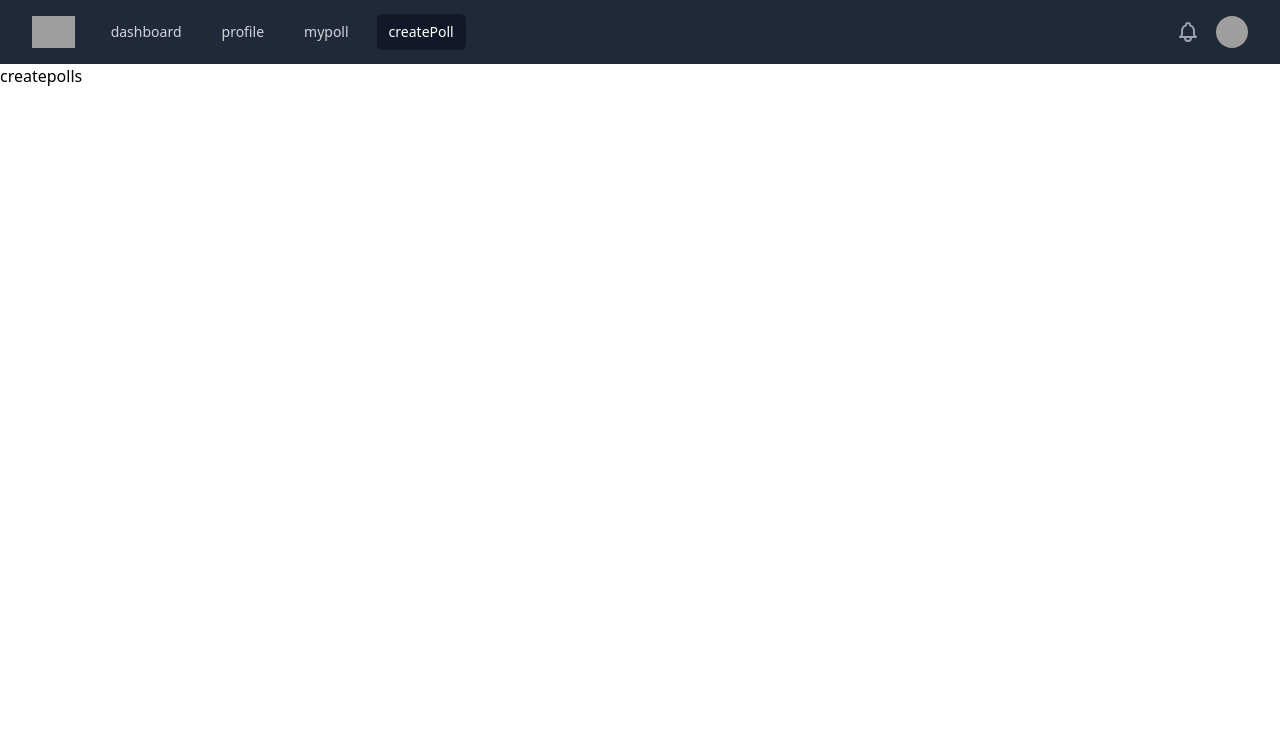
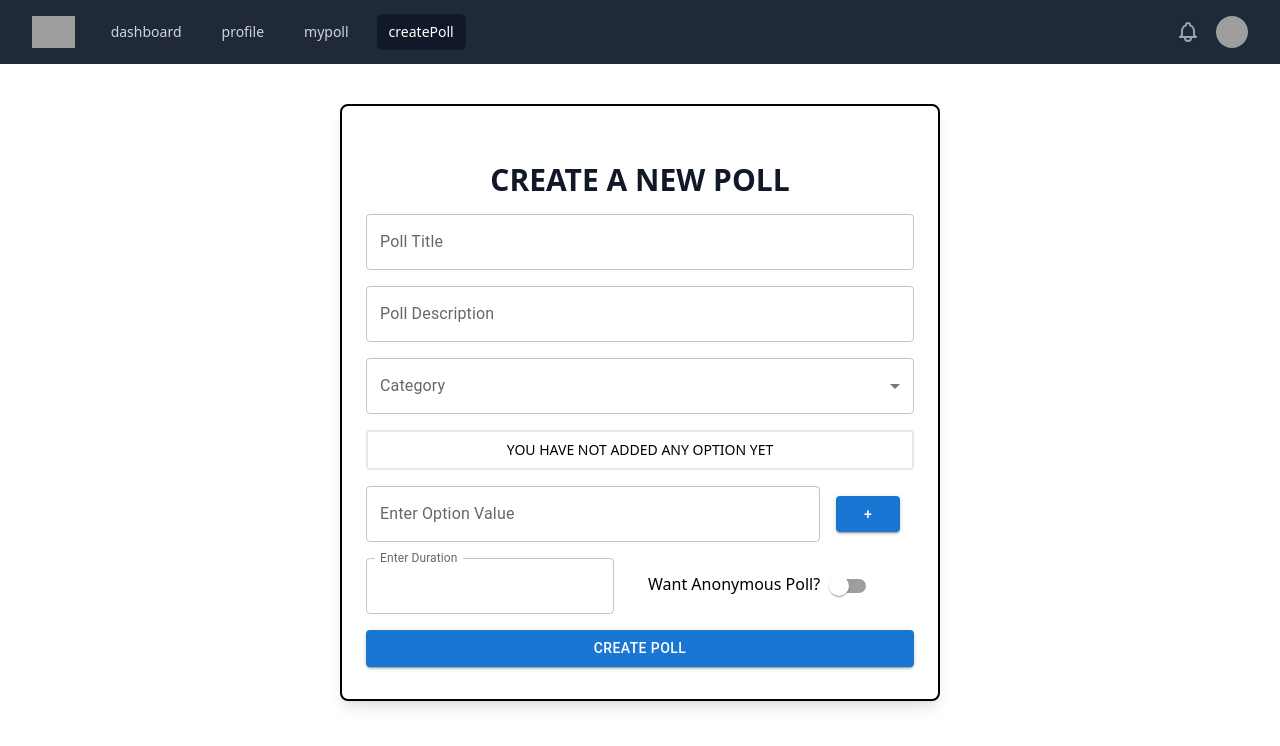
Before and after one commit to masads/Pollkaro, a React (Create React App) app in the folder client/: page /createpoll in a window 1280 px wide. Shown: the top 746 px of the page. Built offline with nearby package versions, Linux system fonts and the light colour scheme; grey boxes are pictures that could not be loaded.

Commit message:
Added Create Poll

```diff
--- /dev/null
+++ b/client/src/components/PollOptions.js
@@ -0,0 +1,51 @@
+import React, { useEffect } from "react";
+import Grid from "@mui/material/Grid";
+import Button from "@mui/material/Button";
+
+function PollItem(props) {
+  return (
+    <Grid container item spacing={2} xs={12} alignItems="center">
+      <Grid item xs={10}>
+        <div className="rounded text-center p-2 border-[1px] border-black">
+          <p>{props.value}</p>
+        </div>
+      </Grid>
+      <Grid item xs={2}>
+        <Button
+          color="error"
+          variant="contained"
+          onClick={() => {
+            props.deleteOption(props.index);
+          }}
+        >
+          -
+        </Button>
+      </Grid>
+    </Grid>
+  );
+}
+
+function PollOptions(props) {
+  const [listItems, setListItems] = React.useState([]);
+  useEffect(() => {
+    const data = props.data;
+    const listItems = data.map((element, i) => (
+      <PollItem
+        key={i.toString()}
+        value={element}
+        deleteOption={props.deleteOption}
+        index={i}
+      />
+    ));
+    setListItems(listItems);
+    console.log("listItems", listItems);
+  }, [props.data]);
+
+  return (
+    <Grid container spacing={1}>
+      {listItems}
+    </Grid>
+  );
+}
+
+export default PollOptions;
--- a/client/src/pages/CreatePoll.js
+++ b/client/src/pages/CreatePoll.js
@@ -1,12 +1,252 @@
-import React from 'react'
-import Navbar from '../components/Navbar'
-function createPoll({active}) {
+import React from "react";
+import { useState, useEffect } from "react";
+import Navbar from "../components/Navbar";
+import Container from "@mui/material/Container";
+import TextField from "@mui/material/TextField";
+import Grid from "@mui/material/Grid";
+import Select from "@mui/material/Select";
+import MenuItem from "@mui/material/MenuItem";
+import FormControl from "@mui/material/FormControl";
+import InputLabel from "@mui/material/InputLabel";
+import Typography from "@mui/material/Typography";
+import Button from "@mui/material/Button";
+import Switch from "@mui/material/Switch";
+import PollOptions from "../components/PollOptions";
+import FormControlLabel from "@mui/material/FormControlLabel";
+import Snackbar from "@mui/material/Snackbar";
+import MuiAlert from "@mui/material/Alert";
+
+function CreatePoll({ active }) {
+  const [options, setOptions] = useState([]);
+  const [optionValue, setOptionValue] = useState("");
+  const [titleValue, setTitleValue] = useState("");
+  const [descriptionValue, setDescriptionValue] = useState("");
+  const [categoryValue, setCategoryValue] = useState("");
+  const [imagePath, setImagePath] = useState("");
+  const [isAnonymous, setIsAnonymous] = useState(false);
+  const [durationValue, setDurationValue] = useState(false);
+
+  const [open, setOpen] = React.useState(false);
+
+  const handleSClick = () => {
+    setOpen(true);
+  };
+
+  const handleSClose = (event, reason) => {
+    if (reason === "clickaway") {
+      return;
+    }
+
+    setOpen(false);
+  };
+
+  let deleteOption = (i) => {
+    console.log("deleteOption", i);
+    setOptions([...options.filter((element, index) => index != i)]);
+  };
   return (
     <>
-        <Navbar name={"createPoll"}/>
-        createpolls
+      <Navbar name={"createPoll"} />
+      <Container
+        sx={{
+          marginTop: 5,
+          border: "solid black 2px",
+          justifyContent: "center",
+        }}
+        component="main"
+        maxWidth="sm"
+        className="shadow-lg rounded-lg p-8"
+      >
+        <Grid container spacing={2}>
+          <Grid item xs={12}>
+            <h2 className="mt-6 text-center text-3xl font-extrabold text-gray-900">
+              CREATE A NEW POLL
+            </h2>
+          </Grid>
+          <Grid item xs={12}>
+            <TextField
+              id=""
+              fullWidth
+              label="Poll Title"
+              variant="outlined"
+              value={titleValue}
+              onChange={(event) => {
+                setTitleValue(event.target.value);
+              }}
+            />
+          </Grid>
+          <Grid item xs={12}>
+            <TextField
+              fullWidth
+              id=""
+              label="Poll Description"
+              multiline
+              maxRows={4}
+              variant="outlined"
+              value={descriptionValue}
+              onChange={(event) => {
+                setDescriptionValue(event.target.value);
+              }}
+            />
+          </Grid>
+          {/* <Grid item xs={12}>
+            <div className="mt-1 flex justify-center px-6 pt-5 pb-6 border-2 border-gray-300 border-dashed rounded-md">
+              <div className="space-y-1 text-center">
+                <svg
+                  className="mx-auto h-12 w-12 text-gray-400"
+                  stroke="currentColor"
+                  fill="none"
+                  viewBox="0 0 48 48"
+                  aria-hidden="true"
+                >
+                  <path
+                    d="M28 8H12a4 4 0 00-4 4v20m32-12v8m0 0v8a4 4 0 01-4 4H12a4 4 0 01-4-4v-4m32-4l-3.172-3.172a4 4 0 00-5.656 0L28 28M8 32l9.172-9.172a4 4 0 015.656 0L28 28m0 0l4 4m4-24h8m-4-4v8m-12 4h.02"
+                    stroke-width="2"
+                    stroke-linecap="round"
+                    stroke-linejoin="round"
+                  />
+                </svg>
+                <div className="flex text-sm text-gray-600">
+                  <label
+                    htmlFor="file-upload"
+                    className="relative cursor-pointer bg-white rounded-md font-medium text-indigo-600 hover:text-indigo-500 focus-within:outline-none focus-within:ring-2 focus-within:ring-offset-2 focus-within:ring-indigo-500"
+                  >
+                    <span>Upload a file</span>
+                    <input
+                      id="file-upload"
+                      name="file-upload"
+                      type="file"
+                      className="sr-only"
+                    />
+                  </label>
+                  <p className="pl-1">or drag and drop</p>
+                </div>
+                <p className="text-xs text-gray-500">
+                  PNG, JPG, GIF up to 10MB
+                </p>
+              </div>
+            </div>
+          </Grid> */}
+          <Grid item xs={12}>
+            <FormControl fullWidth>
+              <InputLabel id="demo-simple-select-label">Category</InputLabel>
+              <Select
+                labelId="demo-simple-select-label"
+                id="demo-simple-select"
+                value={categoryValue}
+                label="Category"
+                fullWidth
+                onChange={(event) => {
+                  setCategoryValue(event.target.value);
+                }}
+              >
+                <MenuItem value={1}>Health</MenuItem>
+                <MenuItem value={2}>Education</MenuItem>
+                <MenuItem value={3}>Entertainment</MenuItem>
+                <MenuItem value={4}>Politics</MenuItem>
+                <MenuItem value={5}>Sports</MenuItem>
+                <MenuItem value={6}>Other</MenuItem>
+              </Select>
+            </FormControl>
+          </Grid>
+          <Grid item xs={12}>
+            {options.length == 0 ? (
+              <div className="rounded text-center p-2 border-2 border-black-400">
+                <p className="text-sm">YOU HAVE NOT ADDED ANY OPTION YET</p>
+              </div>
+            ) : (
+              <PollOptions data={options} deleteOption={deleteOption} />
+            )}
+          </Grid>
+          <Grid container item spacing={2} xs={12} alignItems="center">
+            <Grid item xs={10}>
+              <TextField
+                id="outlined-name"
+                label="Enter Option Value"
+                value={optionValue}
+                fullWidth
+                onChange={(value) => {
+                  setOptionValue(value.target.value);
+                }}
+              />
+            </Grid>
+            <Grid item xs={2}>
+              <Button
+                variant="contained"
+                onClick={() => {
+                  setOptions([...options, optionValue]);
+                  setOptionValue("");
+                }}
+              >
+                +
+              </Button>
+            </Grid>
+          </Grid>
+          <Grid container item spacing={2} xs={12} alignItems="center">
+            <Grid item xs={6}>
+              <TextField
+                type="number"
+                inputProps={{ inputMode: "numeric", pattern: "[0-9]*" }}
+                label="Enter Duration"
+                value={durationValue}
+                onChange={(event) => {
+                  setDurationValue(event.target.value);
+                }}
+              />
+            </Grid>
+            <Grid item xs={6}>
+              <span>Want Anonymous Poll?</span>
+              <Switch
+                checked={isAnonymous}
+                onChange={() => {
+                  setIsAnonymous(!isAnonymous);
+                }}
+              />
+            </Grid>
+          </Grid>
+          <Grid item xs={12} alignItems="center">
+            <Button
+              fullWidth
+              variant="contained"
+              color="primary"
+              onClick={() => {
+                let data = {
+                  title: titleValue,
+                  description: descriptionValue,
+                  category: categoryValue,
+                  options: options,
+                  isAnonymous: isAnonymous,
+                  duration: durationValue,
+                };
+                console.log("data", data);
+                //Send request to server
+                //If Successfull Open Snackbar
+                // handleSClick();
+              }}
+            >
+              Create Poll
+            </Button>
+          </Grid>
+        </Grid>
+        <Snackbar
+          anchorOrigin={{ vertical: "top", horizontal: "right" }}
+          open={open}
+          autoHideDuration={6000}
+          onClose={handleSClose}
+        >
+          <MuiAlert
+            onClose={handleSClose}
+            severity="success"
+            sx={{ width: "100%" }}
+            elevation={6}
+            variant="filled"
+          >
+            This is a success message!
+          </MuiAlert>
+        </Snackbar>
+      </Container>
     </>
-  )
+  );
 }
 
-export default createPoll
+export default CreatePoll;
```
Also changed, not shown: client/src/pages/register.js (+31 -16 lines).
